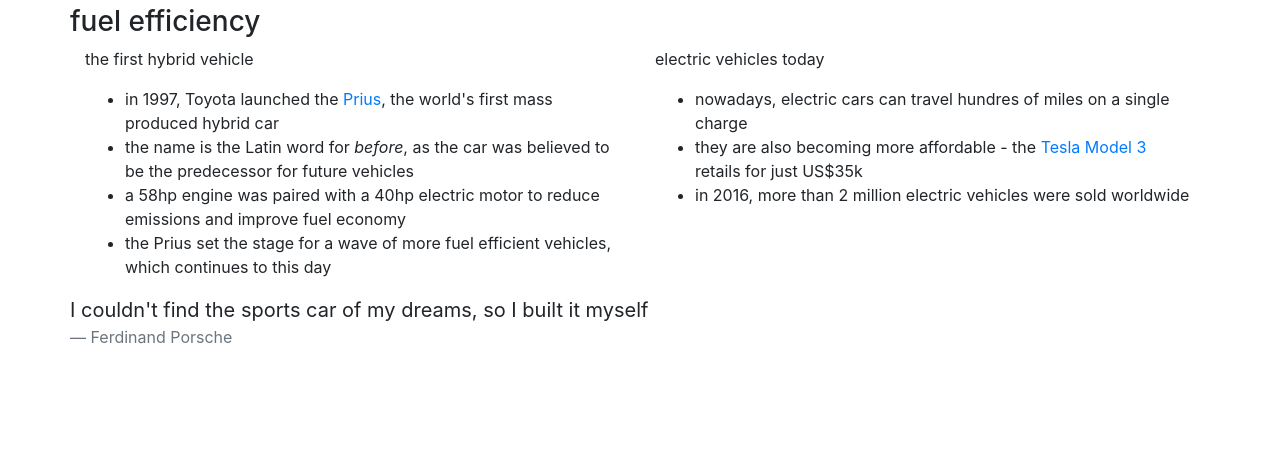
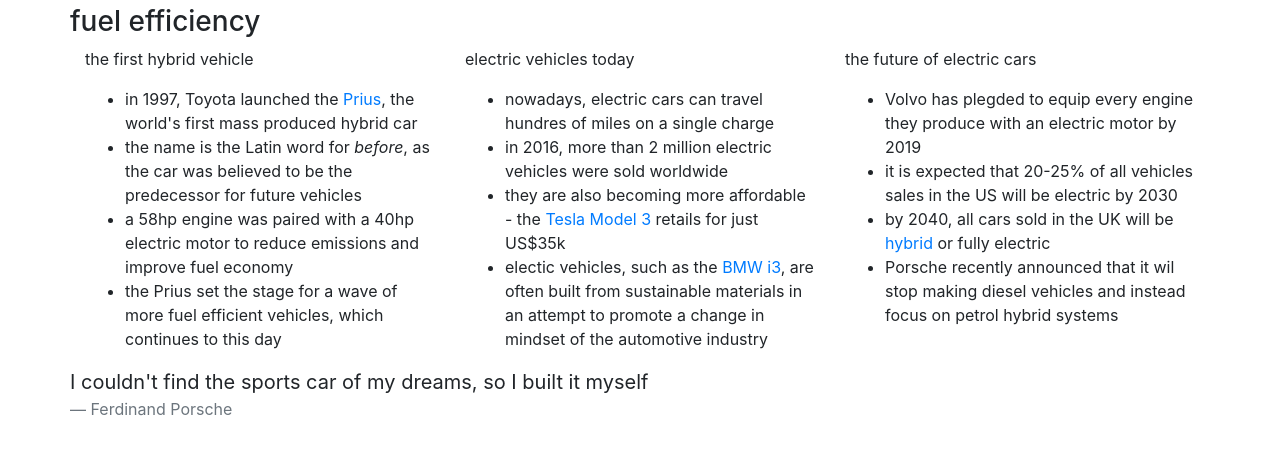
Before and after one commit to tomnudd/website-dev, a plain HTML site: page automotive.html in a window 1280 px wide. Shown: the part 70-524 px from the top of the page. Drawn offline with nearby package versions, Linux system fonts and the light colour scheme.

Commit message:
updated automotive page, first section finishes

```diff
--- a/automotive.html
+++ b/automotive.html
@@ -28,8 +28,18 @@
           <p>electric vehicles today</p>
           <ul>
             <li>nowadays, electric cars can travel hundres of miles on a single charge</li>
+            <li>in 2016, more than 2 million electric vehicles were sold worldwide</li>
             <li>they are also becoming more affordable - the <a href='https://www.tesla.com/en_GB/model3'>Tesla Model 3</a> retails for just US$35k</li>
-            <li>in 2016, more than 2 million electric vehicles were sold worldwide</li>
+            <li>electic vehicles, such as the <a href='https://www.bmw.co.uk/bmw-cars/bmw-i/2018-i3-and-i3s#gref'>BMW i3</a>, are often built from sustainable materials in an attempt to promote a change in mindset of the automotive industry</li>
+          </ul>
+        </div>
+        <div class='col'>
+          <p>the future of electric cars</p>
+          <ul>
+            <li>Volvo has plegded to equip every engine they produce with an electric motor by 2019</li>
+            <li>it is expected that 20-25% of all vehicles sales in the US will be electric by 2030</li>
+            <li>by 2040, all cars sold in the UK will be <a href='https://www.bbc.co.uk/news/uk-40723581'>hybrid</a> or fully electric</li>
+            <li>Porsche recently announced that it wil stop making diesel vehicles and instead focus on petrol hybrid systems</li>
           </ul>
         </div>
       </div>
```
